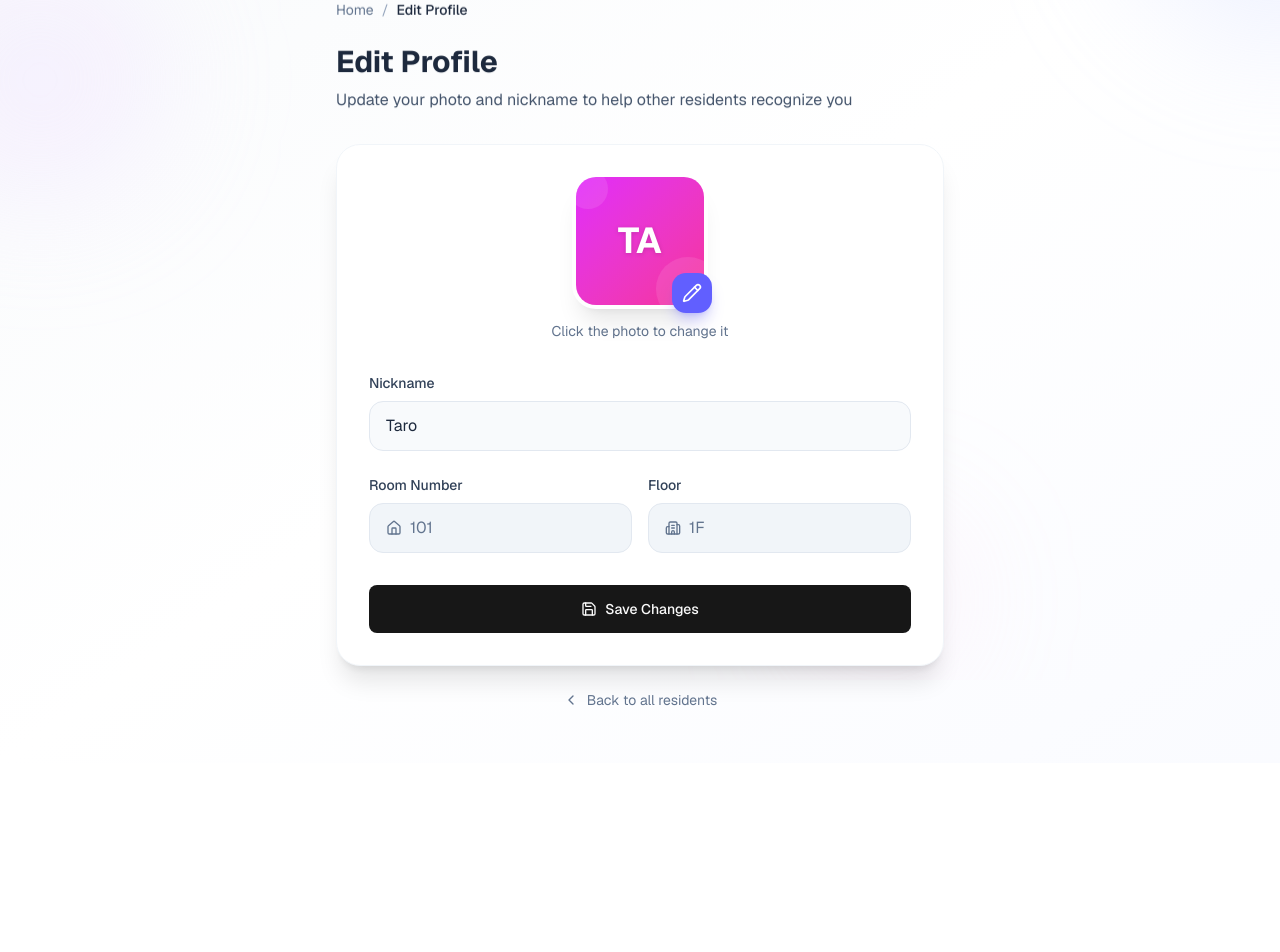
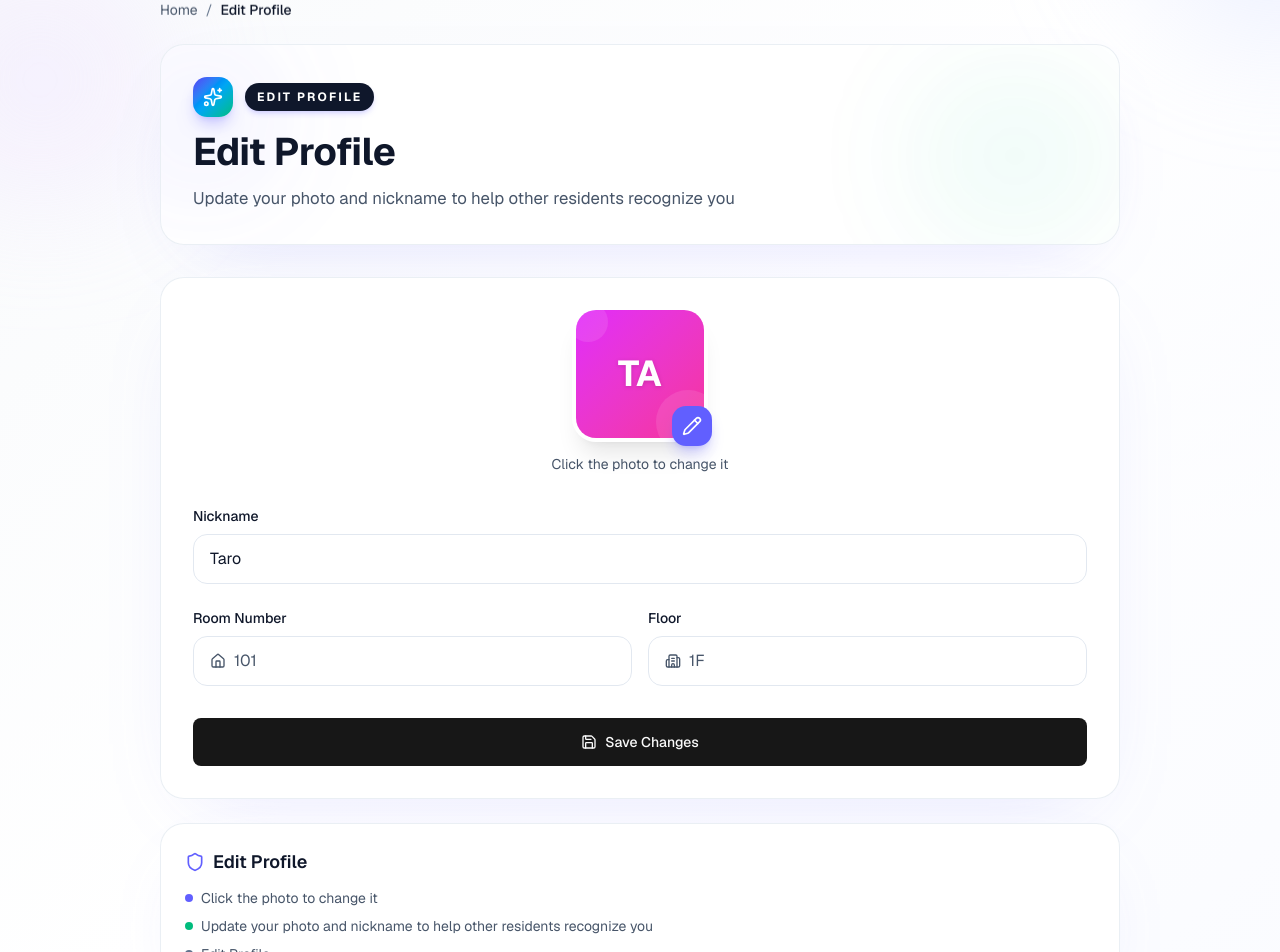
Before and after one commit to KoenigWolf/sharehouse, a Next.js app: page /profile/edit in a window 1280 px wide. Shown: the part 120-1072 px from the top of the page. Before the commit the page ends 883 px from the top, so only its background shows below. Built offline with nearby package versions, Linux system fonts and the light colour scheme; no server answers.

Commit message:
refactor: プロフィール編集機能の改善
- プロフィール編集ページの改善
- プロフィールフォームコンポーネントの改善

```diff
--- a/app/profile/edit/page.tsx
+++ b/app/profile/edit/page.tsx
@@ -11,7 +11,8 @@ import { PageContainer } from "@/src/shared/layouts";
 import { Spinner } from "@/src/shared/ui";
 import { ProfileForm, useCurrentResident } from "@/src/features/residents";
 import { useLanguage } from "@/src/shared/lang/context";
-import { AlertTriangle, User, ChevronLeft } from "lucide-react";
+import { AlertTriangle, User, ChevronLeft, Sparkles, Shield } from "lucide-react";
+import { cn } from "@/src/lib/utils";
 
 export default function EditProfilePage() {
   const router = useRouter();
@@ -25,15 +26,17 @@ export default function EditProfilePage() {
 
   return (
     <PageContainer showFooter={false}>
-      <div className="max-w-2xl mx-auto px-4 sm:px-6 lg:px-8 py-8 sm:py-12">
-        {/* Breadcrumb */}
+      <div className="relative">
+        <div
+          className="absolute inset-0 -z-10 bg-linear-to-b from-indigo-50/80 via-white to-transparent dark:from-indigo-950/40 dark:via-slate-950/70 dark:to-transparent"
+          aria-hidden="true"
+        />
+        <div className="max-w-5xl mx-auto px-4 sm:px-6 lg:px-8 py-8 sm:py-12 space-y-6 sm:space-y-8">
           <Breadcrumb lang={lang} />
-
-        {/* Page Header */}
           <PageHeader lang={lang} />
 
-        {/* Form Card */}
-        <div className="bg-white dark:bg-slate-800/50 rounded-3xl shadow-xl border border-slate-100 dark:border-slate-700/50 p-6 sm:p-8 animate-scale-in">
+          <div className="grid gap-4 sm:gap-6 lg:grid-cols-[1.4fr,1fr]">
+            <div className="rounded-3xl border border-slate-200/70 dark:border-slate-800/70 bg-white/90 dark:bg-slate-900/70 backdrop-blur-xl shadow-[0_25px_80px_-40px] shadow-indigo-500/20 p-6 sm:p-8 animate-scale-in">
               <ProfileContent
                 resident={resident}
                 loading={loading}
@@ -42,9 +45,11 @@ export default function EditProfilePage() {
                 lang={lang}
               />
             </div>
+            <SidePanel lang={lang} />
+          </div>
 
-        {/* Back link */}
           <BackLink lang={lang} />
+        </div>
       </div>
     </PageContainer>
   );
@@ -59,13 +64,13 @@ function Breadcrumb({ lang }: { lang: BaseLang }) {
         <li>
           <Link
             href="/"
-            className="text-slate-500 hover:text-indigo-600 dark:text-slate-400 dark:hover:text-indigo-400 transition-colors"
+            className="text-muted hover:text-indigo-600 dark:hover:text-indigo-400 transition-colors"
           >
             {lang.pages.profileEdit.breadcrumbHome}
           </Link>
         </li>
-        <li className="text-slate-400">/</li>
-        <li className="text-slate-800 dark:text-white font-medium">
+        <li className="text-subtle">/</li>
+        <li className="text-strong font-medium">
           {lang.pages.profileEdit.breadcrumbEdit}
         </li>
       </ol>
@@ -75,14 +80,26 @@ function Breadcrumb({ lang }: { lang: BaseLang }) {
 
 function PageHeader({ lang }: { lang: BaseLang }) {
   return (
-    <div className="mb-8 animate-slide-up">
-      <h2 className="text-3xl font-bold text-slate-800 dark:text-white">
+    <section
+      className="relative overflow-hidden rounded-3xl border border-slate-200/70 dark:border-slate-800/70 bg-white/90 dark:bg-slate-900/70 backdrop-blur-xl shadow-[0_25px_80px_-40px] shadow-indigo-500/25 p-6 sm:p-8"
+    >
+      <div className="absolute inset-0 opacity-70 pointer-events-none" aria-hidden="true">
+        <div className="absolute -left-8 top-0 h-28 w-28 sm:h-36 sm:w-36 rounded-full bg-indigo-500/15 blur-3xl" />
+        <div className="absolute right-0 bottom-0 h-32 w-40 sm:h-44 sm:w-52 rounded-full bg-emerald-400/10 blur-3xl" />
+      </div>
+      <div className="relative space-y-3">
+        <div className="flex items-center gap-3">
+          <div className="flex h-10 w-10 items-center justify-center rounded-xl bg-linear-to-br from-indigo-600 via-sky-500 to-emerald-500 text-white shadow-lg shadow-indigo-500/30">
+            <Sparkles className="h-5 w-5" />
+          </div>
+          <span className="text-xs font-bold px-3 py-1.5 rounded-full uppercase tracking-[0.18em] bg-slate-900 text-white dark:bg-white dark:text-slate-900 shadow-md shadow-indigo-500/20">
             {lang.pages.profileEdit.title}
-      </h2>
-      <p className="mt-2 text-slate-600 dark:text-slate-400">
-        {lang.pages.profileEdit.description}
-      </p>
+          </span>
         </div>
+        <h2 className="type-display text-strong">{lang.pages.profileEdit.title}</h2>
+        <p className="type-body text-muted max-w-3xl">{lang.pages.profileEdit.description}</p>
+      </div>
+    </section>
   );
 }
 
@@ -135,12 +152,12 @@ function ProfileContent({ resident, loading, error, onSuccess, lang }: ProfileCo
     return (
       <div className="text-center py-12">
         <div className="inline-flex items-center justify-center w-16 h-16 rounded-full bg-slate-100 dark:bg-slate-700 mb-4">
-          <User className="w-8 h-8 text-slate-400" strokeWidth={1.5} />
+          <User className="w-8 h-8 text-subtle" strokeWidth={1.5} />
         </div>
-        <h3 className="text-lg font-medium text-slate-800 dark:text-white">
+        <h3 className="text-lg font-medium text-strong">
           {lang.pages.profileEdit.notFound}
         </h3>
-        <p className="mt-1 text-sm text-slate-500 dark:text-slate-400">
+        <p className="mt-1 text-sm text-muted">
           {lang.pages.profileEdit.notFoundMessage}
         </p>
       </div>
@@ -155,7 +172,7 @@ function BackLink({ lang }: { lang: BaseLang }) {
     <div className="mt-6 text-center animate-fade-in">
       <Link
         href="/"
-        className="inline-flex items-center gap-2 text-sm text-slate-500 dark:text-slate-400 hover:text-indigo-600 dark:hover:text-indigo-400 transition-colors"
+        className="inline-flex items-center gap-2 text-sm text-muted hover:text-indigo-600 dark:hover:text-indigo-400 transition-colors"
       >
         <ChevronLeft className="w-4 h-4" strokeWidth={2} />
         {lang.pages.profileEdit.backLink}
@@ -163,3 +180,28 @@ function BackLink({ lang }: { lang: BaseLang }) {
     </div>
   );
 }
+
+function SidePanel({ lang }: { lang: BaseLang }) {
+  return (
+    <aside className="rounded-3xl border border-slate-200/70 dark:border-slate-800/70 bg-white/90 dark:bg-slate-900/70 backdrop-blur-xl shadow-[0_25px_80px_-40px] shadow-indigo-500/20 p-5 sm:p-6 space-y-3">
+      <div className="flex items-center gap-2">
+        <Shield className="h-5 w-5 text-indigo-500" />
+        <h3 className="text-lg font-semibold text-strong">{lang.pages.profileEdit.title}</h3>
+      </div>
+      <ul className="space-y-2 text-sm text-muted">
+        <li className="flex items-center gap-2">
+          <span className="h-2 w-2 rounded-full bg-indigo-500" />
+          {lang.pages.profileEdit.photoHint}
+        </li>
+        <li className="flex items-center gap-2">
+          <span className="h-2 w-2 rounded-full bg-emerald-500" />
+          {lang.pages.profileEdit.description}
+        </li>
+        <li className="flex items-center gap-2">
+          <span className="h-2 w-2 rounded-full bg-slate-500" />
+          {lang.pages.profileEdit.breadcrumbEdit}
+        </li>
+      </ul>
+    </aside>
+  );
+}
--- a/src/features/residents/components/ProfileForm.tsx
+++ b/src/features/residents/components/ProfileForm.tsx
@@ -228,7 +228,7 @@ function PhotoUpload({
         className="hidden"
       />
 
-      <p className="mt-4 text-sm text-slate-500 dark:text-slate-400">
+      <p className="mt-4 text-sm text-muted">
         {lang.pages.profileEdit.photoHint}
       </p>
     </div>
@@ -246,7 +246,7 @@ function NicknameField({ value, onChange, lang }: NicknameFieldProps) {
     <div>
       <label
         htmlFor="nickname"
-        className="block text-sm font-medium text-slate-700 dark:text-slate-300 mb-2"
+        className="block text-sm font-medium text-strong mb-2"
       >
         {lang.components.profileForm.nicknameLabel}
       </label>
@@ -259,9 +259,10 @@ function NicknameField({ value, onChange, lang }: NicknameFieldProps) {
         maxLength={50}
         className={cn(
           "w-full px-4 py-3 rounded-xl",
-          "bg-slate-50 dark:bg-slate-700/50",
-          "border border-slate-200 dark:border-slate-600",
-          "text-slate-800 dark:text-slate-200",
+          "bg-white/90 dark:bg-slate-900/60",
+          "border border-slate-200 dark:border-slate-700",
+          "text-strong",
+          "placeholder:text-muted",
           "focus:outline-none focus:ring-2 focus:ring-indigo-500 focus:border-transparent",
           "transition-all duration-200"
         )}
@@ -295,15 +296,15 @@ interface ReadOnlyFieldProps {
 function ReadOnlyField({ label, value, icon }: ReadOnlyFieldProps) {
   return (
     <div>
-      <label className="block text-sm font-medium text-slate-700 dark:text-slate-300 mb-2">
+      <label className="block text-sm font-medium text-strong mb-2">
         {label}
       </label>
       <div
         className={cn(
           "px-4 py-3 rounded-xl flex items-center gap-2",
-          "bg-slate-100 dark:bg-slate-700/30",
-          "border border-slate-200 dark:border-slate-600",
-          "text-slate-500 dark:text-slate-400"
+          "bg-white/90 dark:bg-slate-800/50",
+          "border border-slate-200 dark:border-slate-700",
+          "text-muted"
         )}
       >
         {icon}
```
Lines whose indentation alone changed are shown as unchanged.
